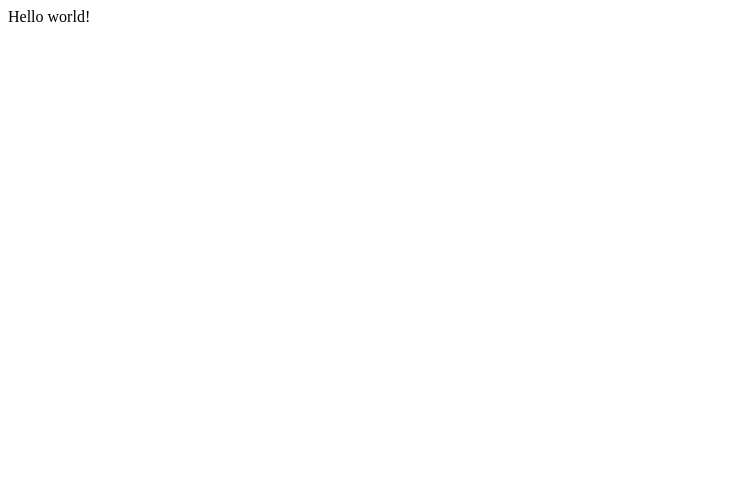
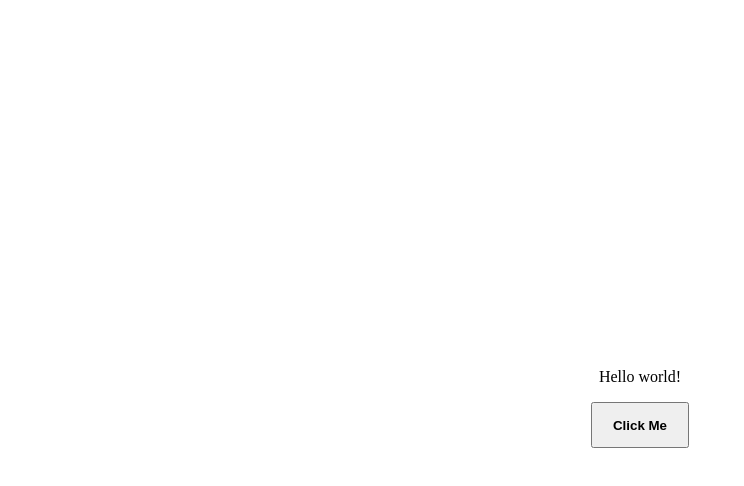
Before and after one commit to mike-box/atlas, a Gatsby site in the folder blog1/: page / in a window 1280 px wide. Shown: the whole page, without its empty margins (0-744 px from the left). Built offline with nearby package versions, Linux system fonts and the light colour scheme; Gatsby itself is replaced by a stand-in of ours.

Commit message:
env: styled-components

```diff
--- a/blog1/gatsby-config.js
+++ b/blog1/gatsby-config.js
@@ -23,6 +23,8 @@ module.exports = {
 
   /* Your site config here */
   plugins: [
+    'gatsby-plugin-styled-components',
+
     {
       resolve: 'gatsby-source-filesystem',
       options: {
--- a/blog1/package.json
+++ b/blog1/package.json
@@ -14,14 +14,17 @@
     "test": "echo \"Write tests! -> https://gatsby.dev/unit-testing\" && exit 1"
   },
   "dependencies": {
+    "babel-plugin-styled-components": "^1.13.2",
     "gatsby": "^3.13.1",
+    "gatsby-plugin-styled-components": "^4.14.0",
     "gatsby-source-filesystem": "^3.14.0",
     "gatsby-source-git": "^1.1.0",
     "gatsby-transformer-excel": "^3.14.0",
     "gatsby-transformer-remark": "^4.11.0",
     "gatsby-transformer-yaml": "^3.14.0",
     "react": "^17.0.1",
-    "react-dom": "^17.0.1"
+    "react-dom": "^17.0.1",
+    "styled-components": "^5.3.1"
   },
   "devDependencies": {
     "prettier": "2.3.2"
--- a/blog1/src/pages/index.js
+++ b/blog1/src/pages/index.js
@@ -1,5 +1,27 @@
 import React from "react"
+import styled from 'styled-components'
+
+const Container = styled.div`
+  width: 100%;
+  height: 100vh;
+
+  display: flex;
+  justify-content: center;
+  align-items: center;
+  flex-direction: column;
+  gap: 1em;
+`
+const Button = styled.button`
+  padding: 1em 1.5em;
+  font-weight: 700;
+  cursor: pointer;
+`
 
 export default function Home() {
-  return <div>Hello world!</div>
+  return (
+    <Container>
+      <div>Hello world!</div>
+      <Button>Click Me</Button>
+    </Container>
+  )
 }
```
Also changed, not shown: README.md, 1 other file.
